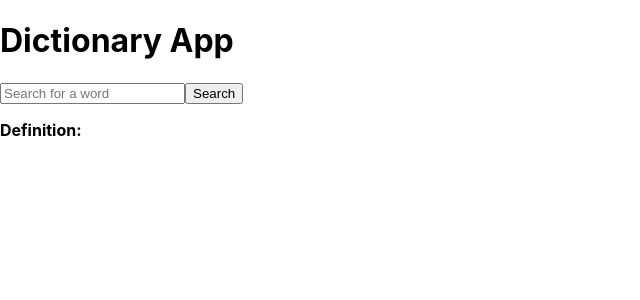
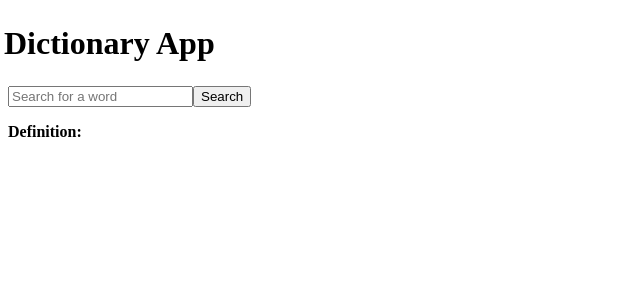
Before and after one commit to uzma333/Dictionary, a React (Create React App) app in the folder xdictionary/: page / in a window 1280 px wide. Shown: the top 300 px of the page, without its empty margins (0-640 px from the left). Built offline with nearby package versions, Linux system fonts and the light colour scheme.

Commit message:
resolved testcase

```diff
--- a/xdictionary/src/components/Dictionary.js
+++ b/xdictionary/src/components/Dictionary.js
@@ -1,4 +1,5 @@
-import React, { useState } from 'react'
+import React, { useState } from 'react';
+import styles from "./Dictionary.module.css"
 
 
 const customDictionary=
@@ -29,13 +30,14 @@ function Dictionary() {
         }
     }
   return (
-    <div>
+    <div className={styles.heading}>
         <h1>Dictionary App</h1>
-        <div>
+        <div className={styles.dictionary}>
             <input type='text' value={inputWord} onChange={(e)=>setInputWord(e.target.value)} placeholder='Search for a word'/>
             <button onClick={handleSearch}>Search</button>
-           <strong> <p>Definition:</p></strong>
+           <strong> <p>Definition: </p></strong>
            {Definition && <p>{Definition}</p>}
+
         </div>
 
 
--- /dev/null
+++ b/xdictionary/src/components/Dictionary.module.css
@@ -0,0 +1,10 @@
+.heading{
+    font-family: 'Times New Roman', Times, serif;
+    margin:2px;
+    padding: 2px;
+}
+
+.dictionary{
+    margin: 2px;
+    padding: 2px;
+}
```
